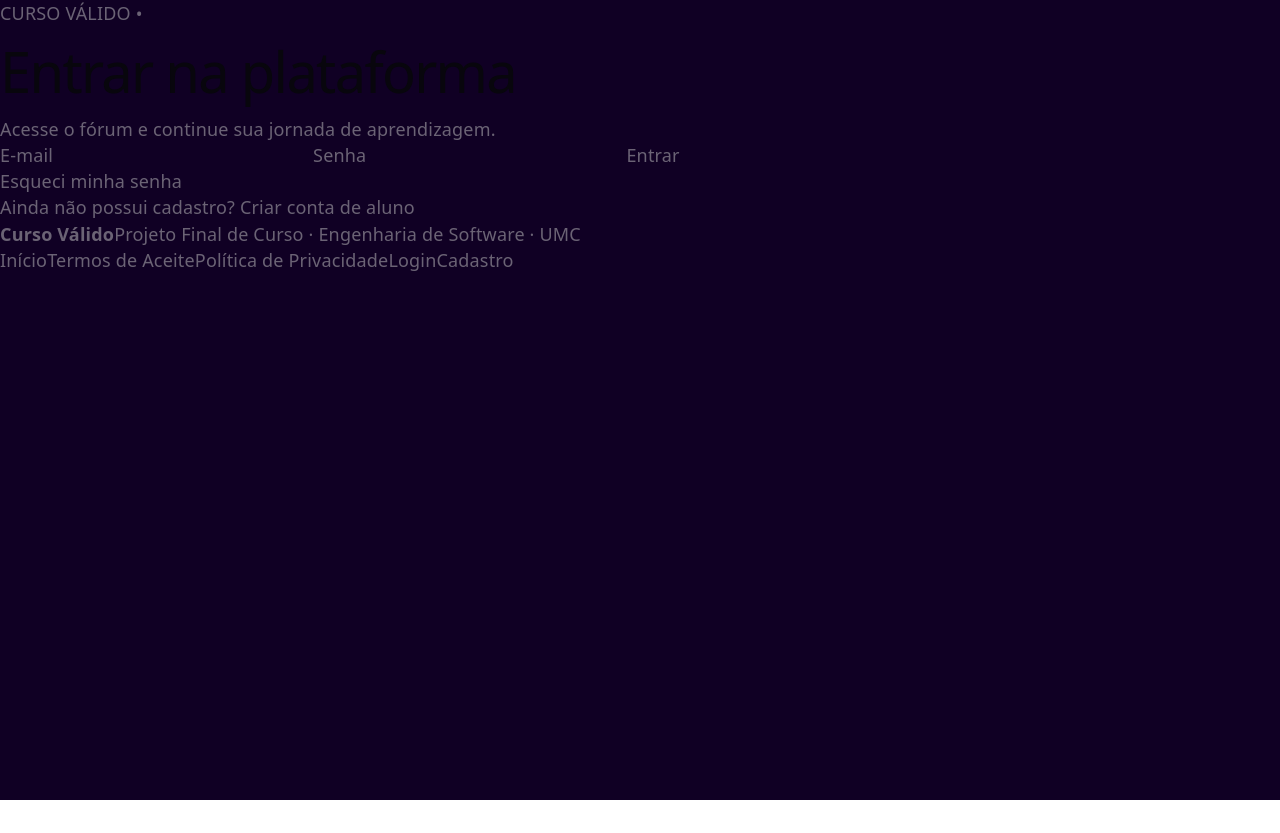
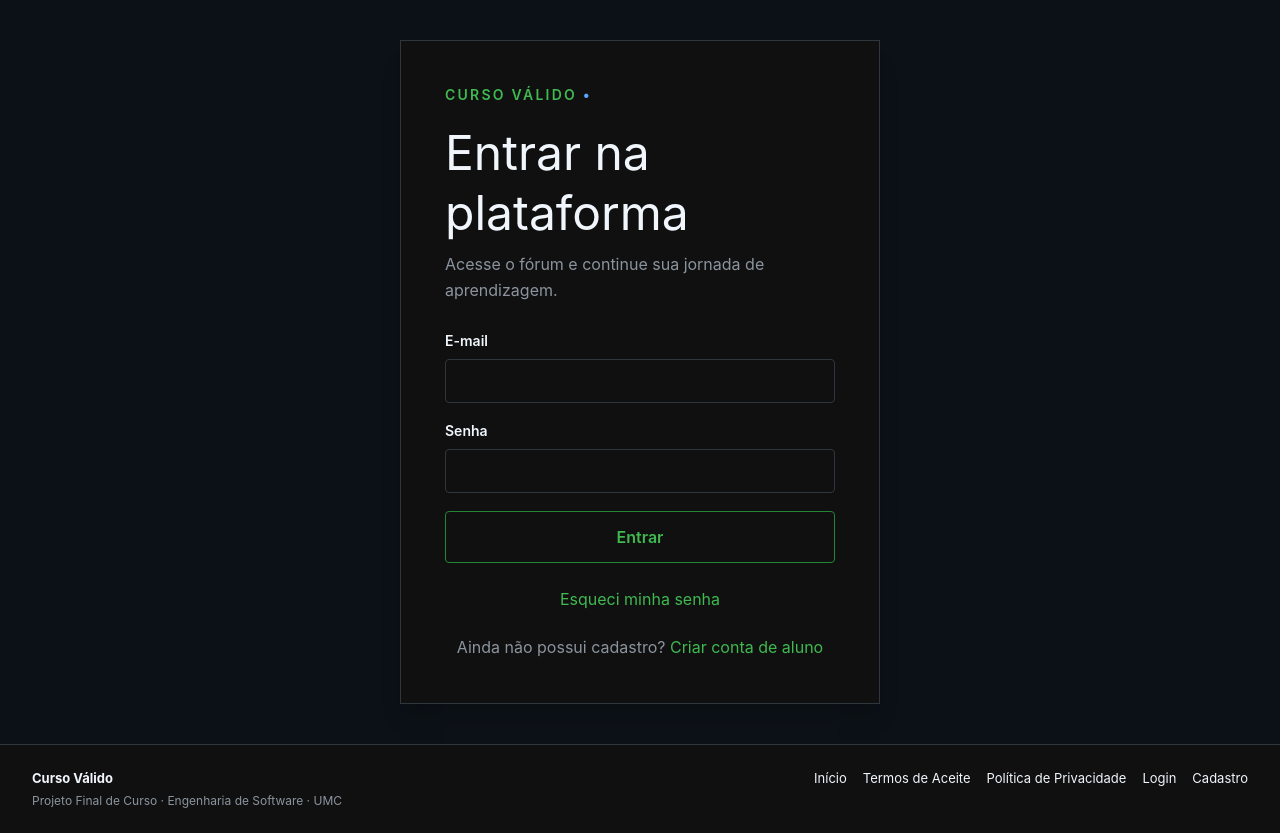
Before and after one commit to gustavorisio/cursovalido-frontend, a React (Vite) app: page /login in a window 1280 px wide. Before the commit the page ends 800 px from the top, so only its background shows below. Built offline with nearby package versions, Linux system fonts and the light colour scheme; no server answers.

Commit message:
Fix: CSS tailwind

```diff
--- a/src/index.css
+++ b/src/index.css
@@ -1,113 +1,482 @@
 @import "tailwindcss";
-:root {
-  --text: #6b6375;
-  --text-h: #08060d;
-  --bg: #fff;
-  --border: #e5e4e7;
-  --code-bg: #f4f3ec;
-  --accent: #aa3bff;
-  --accent-bg: rgba(170, 59, 255, 0.1);
-  --accent-border: rgba(170, 59, 255, 0.5);
-  --social-bg: rgba(244, 243, 236, 0.5);
-  --shadow:
-    rgba(0, 0, 0, 0.1) 0 10px 15px -3px, rgba(0, 0, 0, 0.05) 0 4px 6px -2px;
 
-  --sans: system-ui, 'Segoe UI', Roboto, sans-serif;
-  --heading: system-ui, 'Segoe UI', Roboto, sans-serif;
-  --mono: ui-monospace, Consolas, monospace;
+@theme {
+  --color-brand-950: #f0f6fc;
+  --color-brand-700: #3fb950;
+  --color-brand-200: #8b949e;
+  --color-accent: #58a6ff;
+  --color-page: #0c1117;
+  --color-surface: #101010;
+  --color-line: #30363d;
+  --color-muted: #8b949e;
+  --color-danger: #ff7b72;
+  --color-danger-soft: #101010;
+  --color-success: #3fb950;
+  --color-success-soft: #101010;
+  --font-sans: Inter, ui-sans-serif, system-ui, -apple-system, BlinkMacSystemFont, "Segoe UI", sans-serif;
+}
 
-  font: 18px/145% var(--sans);
-  letter-spacing: 0.18px;
-  color-scheme: light dark;
-  color: var(--text);
-  background: var(--bg);
-  font-synthesis: none;
-  text-rendering: optimizeLegibility;
-  -webkit-font-smoothing: antialiased;
-  -moz-osx-font-smoothing: grayscale;
+@layer base {
+  * {
+    @apply box-border;
+  }
 
-  @media (max-width: 1024px) {
-    font-size: 16px;
+  html {
+    @apply min-w-[320px] bg-page;
+  }
+
+  body {
+    @apply m-0 min-w-[320px] bg-page font-sans text-brand-950 antialiased;
+  }
+
+  button,
+  input,
+  textarea,
+  select {
+    @apply font-[inherit];
+  }
+
+  button:disabled {
+    @apply cursor-not-allowed opacity-55;
+  }
+
+  a {
+    @apply text-brand-700;
   }
 }
 
-@media (prefers-color-scheme: dark) {
-  :root {
-    --text: #9ca3af;
-    --text-h: #f3f4f6;
-    --bg: #16171d;
-    --border: #2e303a;
-    --code-bg: #1f2028;
-    --accent: #c084fc;
-    --accent-bg: rgba(192, 132, 252, 0.15);
-    --accent-border: rgba(192, 132, 252, 0.5);
-    --social-bg: rgba(47, 48, 58, 0.5);
-    --shadow:
-      rgba(0, 0, 0, 0.4) 0 10px 15px -3px, rgba(0, 0, 0, 0.25) 0 4px 6px -2px;
+@layer components {
+
+  .pagina-publica,
+  .pagina-inicio {
+    @apply flex min-h-screen flex-col bg-page;
   }
 
-  #social .button-icon {
-    filter: invert(1) brightness(2);
+  .painel-autenticacao,
+  .painel-cadastro,
+  .pagina-documento {
+    @apply mx-auto my-10 w-[calc(100%-32px)] border border-line bg-surface shadow-xl;
+  }
+
+  .painel-autenticacao {
+    @apply max-w-[480px] p-11;
+  }
+
+  .painel-cadastro {
+    @apply max-w-[760px] p-6 sm:p-8;
+  }
+
+  .pagina-documento {
+    @apply p-6 sm:p-10 md:p-14;
+  }
+
+  .pagina-documento {
+    @apply max-w-[860px] leading-7;
+  }
+
+  .documento-iframe {
+    @apply min-h-[700px] w-full border-0;
+  }
+
+  .marca-publica {
+    @apply text-sm font-semibold tracking-[0.16em] text-brand-700;
+  }
+
+  .marca-publica span {
+    @apply text-accent;
+  }
+
+  .pagina-publica h1 {
+    @apply m-[18px_0_8px] text-4xl leading-tight text-brand-950 sm:text-5xl;
+  }
+
+  .pagina-publica h2 {
+    @apply mb-2 mt-7 text-2xl text-brand-950;
+  }
+
+  .texto-suave {
+    @apply leading-relaxed text-muted;
+  }
+
+  .mensagem-erro {
+    @apply my-[18px] border border-[#da3633] bg-surface p-3 text-danger;
+  }
+
+  .mensagem-sucesso {
+    @apply my-[18px] border border-[#238636] bg-surface p-3 text-success;
+  }
+
+  .formulario-publico {
+    @apply mt-7 grid gap-[18px];
+  }
+
+  .formulario-cadastro {
+    @apply mt-6 gap-4;
+  }
+
+  .formulario-publico label {
+    @apply grid gap-2 text-sm font-semibold text-brand-950;
+  }
+
+  .formulario-publico input:not([type="checkbox"]),
+  .formulario-publico select {
+    @apply w-full rounded border border-line bg-surface px-3 py-[11px] text-brand-950 outline-none focus:border-accent focus:ring-2 focus:ring-accent/20;
+  }
+
+  .formulario-publico fieldset {
+    @apply m-0 grid gap-4 border-0 p-0;
+  }
+
+  .formulario-cadastro fieldset {
+    @apply gap-3;
+  }
+
+  .formulario-publico legend {
+    @apply mb-3 text-[21px] font-semibold text-brand-950;
+  }
+
+  .grade-formulario {
+    @apply grid grid-cols-1 gap-3 sm:grid-cols-2;
+  }
+
+  .checkbox {
+    @apply flex grid-flow-col items-start justify-start font-normal leading-relaxed;
+  }
+
+  .checkbox input {
+    @apply mt-1 accent-brand-700;
+  }
+
+  .erro-campo {
+    @apply font-normal text-[#ba3b46];
+  }
+
+  .botao-destaque {
+    @apply cursor-pointer rounded border border-[#238636] bg-surface px-[18px] py-[13px] font-semibold text-brand-700 hover:bg-[#161b22] disabled:cursor-not-allowed disabled:opacity-55;
+  }
+
+  .texto-rodape-formulario {
+    @apply mt-6 text-center text-muted;
+  }
+
+  .site-footer {
+    @apply mt-auto flex flex-wrap justify-between gap-[18px] border-t border-line bg-surface px-4 py-6 text-[13px] text-muted sm:px-8;
+  }
+
+  .site-footer strong,
+  .site-footer a {
+    @apply text-brand-950;
+  }
+
+  .site-footer a:hover {
+    @apply text-brand-700;
+  }
+
+  .site-footer nav {
+    @apply flex flex-wrap gap-4;
+  }
+
+  .footer-creditos {
+    @apply mt-1 block text-xs;
+  }
+
+  .pagina-inicio {
+    @apply bg-page;
+  }
+
+  .inicio-header {
+    @apply flex flex-wrap items-center justify-between gap-5 border-b border-line bg-surface px-4 py-5 sm:px-8;
+  }
+
+  .inicio-brand {
+    @apply text-xl font-bold text-brand-950 no-underline;
+  }
+
+  .inicio-nav {
+    @apply flex items-center gap-3 text-sm sm:gap-[22px];
+  }
+
+  .inicio-nav a {
+    @apply font-semibold text-brand-950 no-underline hover:text-brand-700;
+  }
+
+  .botao-inicio {
+    @apply px-4 py-2 text-brand-700;
+  }
+
+  .inicio-hero,
+  .inicio-video,
+  .inicio-recursos {
+    @apply mx-auto w-[calc(100%-32px)] max-w-[1120px];
+  }
+
+  .inicio-hero {
+    @apply grid items-center gap-8 py-12 md:grid-cols-[2fr_1fr] md:gap-[60px] md:py-20;
+  }
+
+  .inicio-hero h1 {
+    @apply my-[18px_0_14px] max-w-[720px] text-4xl leading-tight text-brand-950 sm:text-6xl;
+  }
+
+  .inicio-hero-texto .texto-suave {
+    @apply max-w-[590px] text-lg;
+  }
+
+  .inicio-hero-imagem {
+    @apply order-first mx-auto w-[200px] drop-shadow-xl md:order-none md:w-[320px];
+  }
+
+  .inicio-acoes {
+    @apply mt-7 flex flex-wrap items-center gap-3;
+  }
+
+  .botao-secundario {
+    @apply px-4 py-3 font-bold text-brand-700 no-underline;
+  }
+
+  .inicio-video {
+    @apply grid items-center gap-8 border-t border-line py-9 md:grid-cols-[.8fr_1.2fr] md:gap-[42px] md:py-[52px];
+  }
+
+  .inicio-video h2 {
+    @apply my-3 text-3xl sm:text-4xl;
+  }
+
+  .video-wrapper {
+    @apply aspect-video overflow-hidden border border-line bg-surface shadow-xl;
+  }
+
+  .video-wrapper iframe {
+    @apply h-full w-full border-0;
+  }
+
+  .inicio-recursos {
+    @apply grid grid-cols-1 gap-[18px] pb-12 pt-7 md:grid-cols-3 md:pb-[72px];
+  }
+
+  .inicio-recursos article {
+    @apply border-t-[3px] border-brand-700 bg-surface p-6;
+  }
+
+  .inicio-recursos strong {
+    @apply text-lg text-brand-950;
+  }
+
+  .inicio-recursos p {
+    @apply mb-0 leading-relaxed text-muted;
+  }
+
+  .app-container {
+    @apply flex min-h-screen flex-col bg-page text-brand-950;
+  }
+
+  .header {
+    @apply flex flex-wrap items-center justify-between gap-4 border-b border-line bg-surface px-[18px] py-[18px] text-brand-950 shadow-md sm:px-[5vw] md:px-[72px];
+  }
+
+  .brand-link {
+    @apply text-xl font-semibold text-brand-950 no-underline;
+  }
+
+  .nav-group {
+    @apply flex w-full flex-wrap items-center gap-4 text-sm md:w-auto;
+  }
+
+  .nav-link {
+    @apply text-brand-200 no-underline hover:text-brand-950;
+  }
+
+  .nav-link.active {
+    @apply text-brand-950;
+  }
+
+  .identidade-usuario {
+    @apply text-[13px] text-brand-200;
+  }
+
+  .main-content {
+    @apply mx-auto w-[calc(100%-20px)] max-w-[1120px] flex-1 py-6 pb-14 sm:w-[calc(100%-32px)] sm:pt-10;
+  }
+
+  .page-header {
+    @apply mb-6 flex flex-wrap items-center justify-between gap-4;
+  }
+
+  .page-title {
+    @apply m-0 text-[27px] text-brand-950 sm:text-[32px];
+  }
+
+  .page-actions {
+    @apply ml-0 flex w-full flex-col flex-wrap items-stretch gap-2.5 sm:ml-auto sm:w-auto sm:flex-row sm:items-center;
+  }
+
+  .barra-pesquisa {
+    @apply w-full sm:w-[360px];
+  }
+
+  .campo-pesquisa {
+    @apply h-10 w-full rounded border border-[#d0d7de] bg-white px-3.5 text-[#1f2328] outline-none placeholder:text-[#656d76] focus:border-accent focus:ring-2 focus:ring-accent;
+  }
+
+  .input-field {
+    @apply w-full rounded border border-line bg-surface px-3 py-3 text-brand-950 outline-none focus:border-accent focus:ring-2 focus:ring-accent/20;
+  }
+
+  .btn {
+    @apply cursor-pointer rounded border-0 px-[15px] py-2.5 text-sm font-bold disabled:cursor-not-allowed disabled:opacity-55;
+  }
+
+  .btn-primary {
+    @apply border border-[#238636] bg-surface text-brand-700 hover:opacity-90;
+  }
+
+  .btn-secondary {
+    @apply border border-line bg-surface text-brand-950 hover:opacity-90;
+  }
+
+  .btn-danger {
+    @apply border border-[#da3633] bg-surface text-danger;
+  }
+
+  .btn-small {
+    @apply px-2.5 py-[7px] text-xs;
+  }
+
+  .btn-link {
+    @apply border-0 bg-transparent p-0 text-accent;
+  }
+
+  .card {
+    @apply mb-4 rounded-[10px] border border-line bg-surface p-6 text-left shadow-lg;
+  }
+
+  .topic-list-item {
+    @apply flex cursor-pointer flex-col gap-3.5 hover:border-[#0969da] hover:shadow-lg md:flex-row md:items-center md:justify-between;
+  }
+
+  .topic-summary {
+    @apply min-w-0 flex-1;
+  }
+
+  .topic-title {
+    @apply m-0 mb-2 break-words text-[19px] text-brand-950 md:mb-0 md:pr-5;
+  }
+
+  .titulo-detalhe {
+    @apply text-2xl;
+  }
+
+  .topic-preview {
+    @apply m-0 overflow-hidden leading-relaxed text-muted;
+  }
+
+  .content-text {
+    @apply m-0 whitespace-pre-wrap leading-relaxed text-brand-950;
+  }
+
+  .topic-meta {
+    @apply flex flex-wrap gap-5 md:justify-end md:text-right;
+  }
+
+  .meta-group {
+    @apply flex flex-col gap-1;
+  }
+
+  .meta-label {
+    @apply text-[11px] uppercase tracking-[0.08em] text-[#78909c];
+  }
+
+  .meta-value {
+    @apply text-sm text-brand-950;
+  }
+
+  .empty-list {
+    @apply text-center text-muted;
+  }
+
+  .aviso-erro {
+    @apply flex justify-between gap-4 border-[#da3633] bg-surface text-danger;
+  }
+
+  .input-field {
+    @apply mb-4;
+  }
+
+  textarea.input-field {
+    @apply min-h-[180px] resize-y;
+  }
+
+  .formulario-container,
+  .detalhe-topico {
+    @apply w-full;
+  }
+
+  .acoes-formulario {
+    @apply flex justify-end;
+  }
+
+  .contador {
+    @apply m-[-8px_0_16px] text-xs text-[#78909c];
+  }
+
+  .limite {
+    @apply text-danger;
+  }
+
+  .rodape-formulario {
+    @apply flex items-center justify-between;
+  }
+
+  .post-heading,
+  .comment-header {
+    @apply mb-4 flex flex-col items-start justify-between gap-4 border-b border-line pb-4 sm:flex-row;
+  }
+
+  .acoes-topico {
+    @apply flex flex-wrap gap-2;
+  }
+
+  .aviso-fechado {
+    @apply text-muted;
+  }
+
+  .titulo-respostas {
+    @apply mb-3 mt-7 text-brand-950;
+  }
+
+  .formulario-comentario {
+    @apply mt-7;
+  }
+
+  .subtitulo-formulario {
+    @apply mb-3;
+  }
+
+  .paginacao {
+    @apply mt-6 flex flex-wrap items-center justify-center gap-[18px] text-sm text-muted;
+  }
+
+  .modal-fundo {
+    @apply fixed inset-0 z-10 grid place-items-center bg-black/65 p-5;
+  }
+
+  .modal-caixa {
+    @apply w-full max-w-[420px] rounded-[10px] border border-line bg-surface p-6 shadow-xl;
+  }
+
+  .modal-caixa h3 {
+    @apply mt-0;
+  }
+
+  .modal-acoes {
+    @apply mt-6 flex justify-end gap-2;
+  }
+
+  .configuracoes-conta {
+    @apply w-full;
+  }
+
+  .acoes-configuracoes {
+    @apply flex flex-wrap gap-2;
   }
 }
-
-body {
-  margin: 0;
-  background: #100024;
-}
-
-#root {
-  width: 100%;
-  max-width: none;
-  margin: 0;
-  text-align: left;
-  border-inline: none;
-  min-height: 100svh;
-  display: flex;
-  flex-direction: column;
-  box-sizing: border-box;
-}
-
-h1,
-h2 {
-  font-family: var(--heading);
-  font-weight: 500;
-  color: var(--text-h);
-}
-
-h1 {
-  font-size: 56px;
-  letter-spacing: -1.68px;
-  margin: 32px 0;
-  @media (max-width: 1024px) {
-    font-size: 36px;
-    margin: 20px 0;
-  }
-}
-h2 {
-  font-size: 24px;
-  line-height: 118%;
-  letter-spacing: -0.24px;
-  margin: 0 0 8px;
-  @media (max-width: 1024px) {
-    font-size: 20px;
-  }
-}
-p {
-  margin: 0;
-}
-
-code,
-.counter {
-  font-family: var(--mono);
-  display: inline-flex;
-  border-radius: 4px;
-  color: var(--text-h);
-}
-
-code {
-  font-size: 15px;
-  line-height: 135%;
-  padding: 4px 8px;
-  background: var(--code-bg);
-}
```
